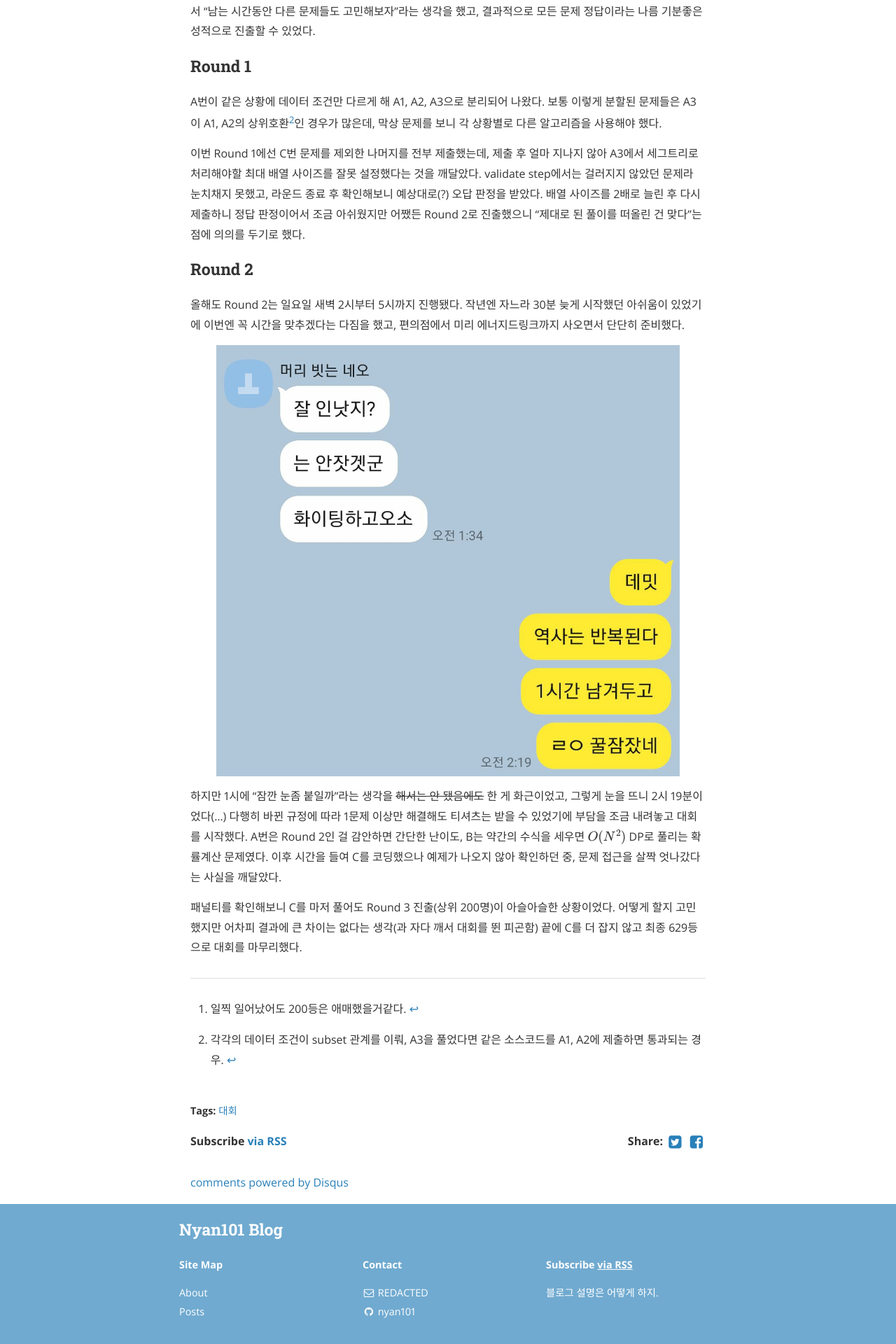
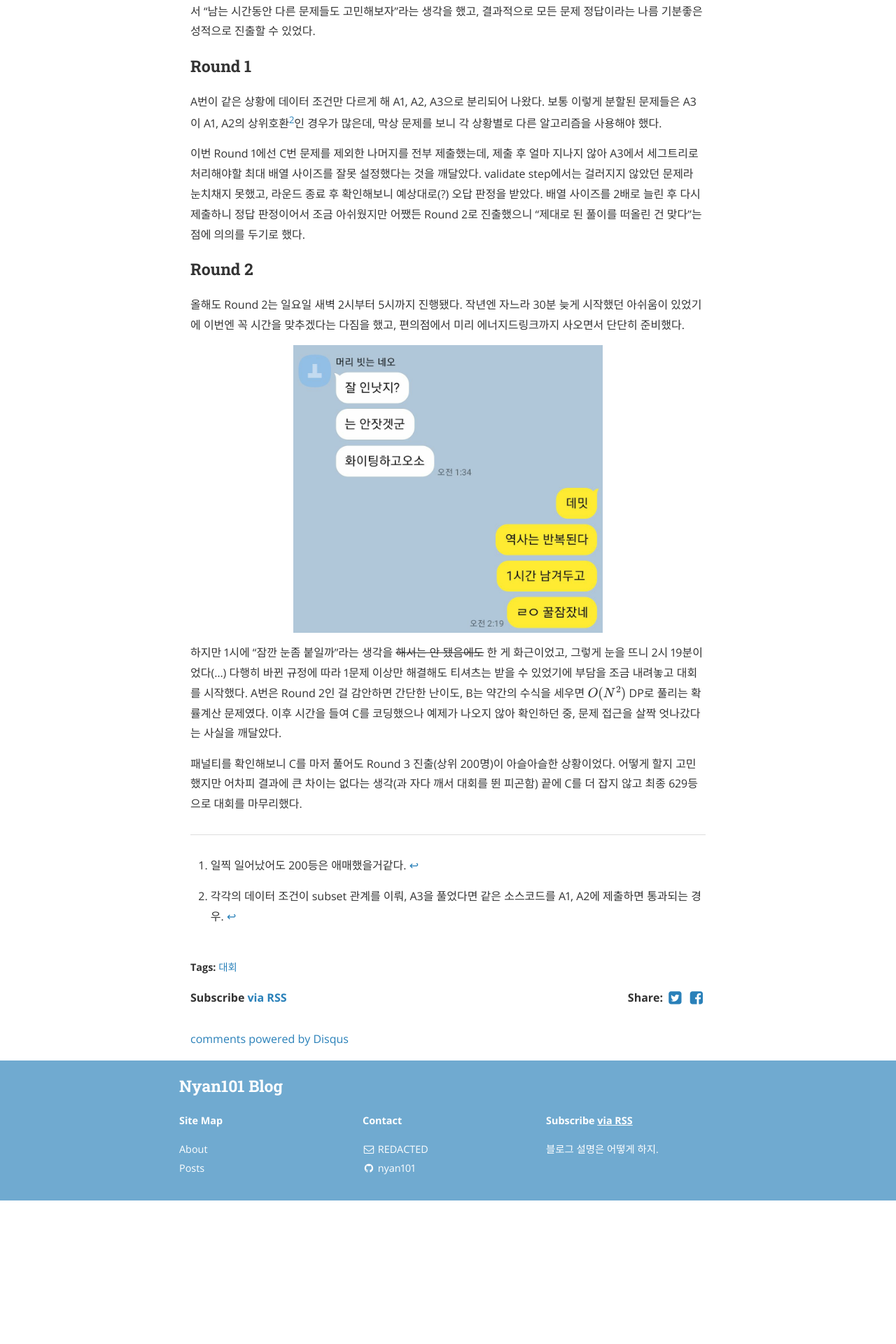
Before and after one commit to nyan101/nyan101.github.io, a Jekyll site: the page built from _posts/2020-08-30-facebook-hackercup-2020-review.md, in a window 1280 px wide. Shown: the part 1403-3323 px from the top of the page at 70% size. Built offline with Jekyll 4.4.1, drawn with Linux system fonts in a browser that asks for light colours; nearby versions of some CDN libraries; formulas are drawn with MathJax 3; comment, search, counter and statistics services are not loaded; a style sheet for code colours, icons or effects is not loaded; after the commit the page ends 3118 px from its top, so only the background shows below that.

Commit message:
change img width

```diff
--- a/_posts/2020-08-30-facebook-hackercup-2020-review.md
+++ b/_posts/2020-08-30-facebook-hackercup-2020-review.md
@@ -24,7 +24,7 @@ use_math: true
 
 각 라운드의 성적은 다음과 같다.
 
-<img src="/assets/images/2020/08/hackercup-scoreboard.png" width="800px">
+<img src="/assets/images/2020/08/hackercup-scoreboard.png">
 
 ### Qualification Round
 
@@ -42,7 +42,7 @@ A번이 같은 상황에 데이터 조건만 다르게 해 A1, A2, A3으로 분
 
 올해도 Round 2는 일요일 새벽 2시부터 5시까지 진행됐다. 작년엔 자느라 30분 늦게 시작했던 아쉬움이 있었기에 이번엔 꼭 시간을 맞추겠다는 다짐을 했고, 편의점에서 미리 에너지드링크까지 사오면서 단단히 준비했다.
 
-<img src="/assets/images/2020/08/hackercup-kakaotalk.jpg" width="600px">
+<img src="/assets/images/2020/08/hackercup-kakaotalk.jpg" style="width:60%">
 
 하지만 1시에 "잠깐 눈좀 붙일까"라는 생각을 ~~해서는 안 됐음에도~~ 한 게 화근이었고, 그렇게 눈을 뜨니 2시 19분이었다(...) 다행히 바뀐 규정에 따라 1문제 이상만 해결해도 티셔츠는 받을 수 있었기에 부담을 조금 내려놓고 대회를 시작했다. A번은 Round 2인 걸 감안하면 간단한 난이도, B는 약간의 수식을 세우면 $$O(N^2)$$ DP로 풀리는 확률계산 문제였다. 이후 시간을 들여 C를 코딩했으나 예제가 나오지 않아 확인하던 중, 문제 접근을 살짝 엇나갔다는 사실을 깨달았다.
 
```
